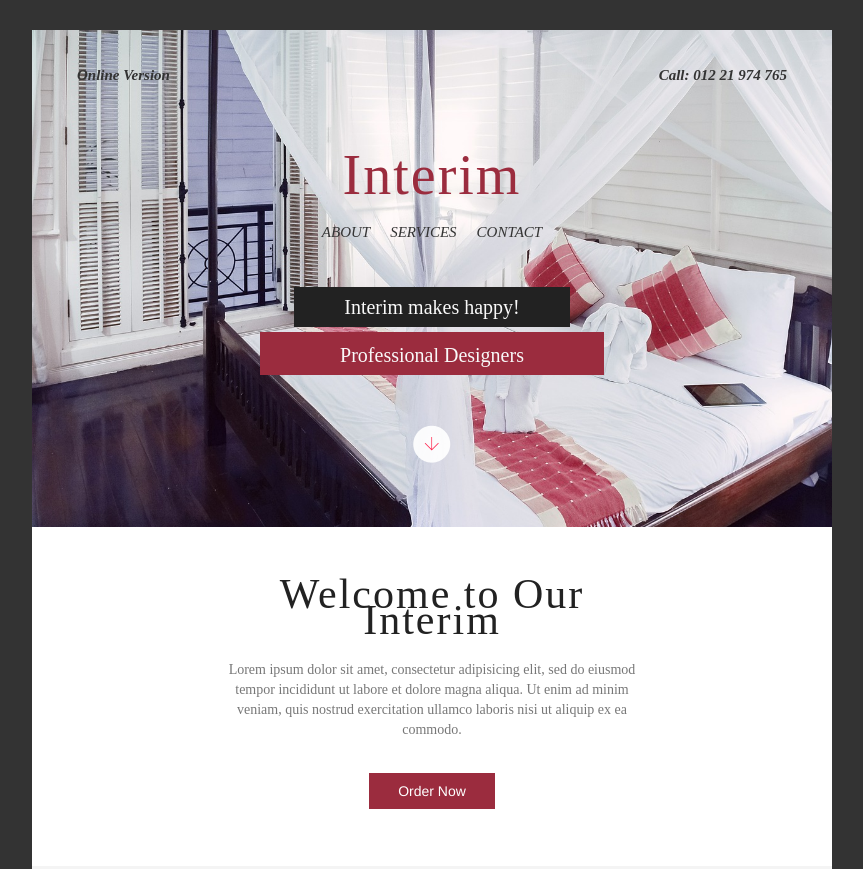
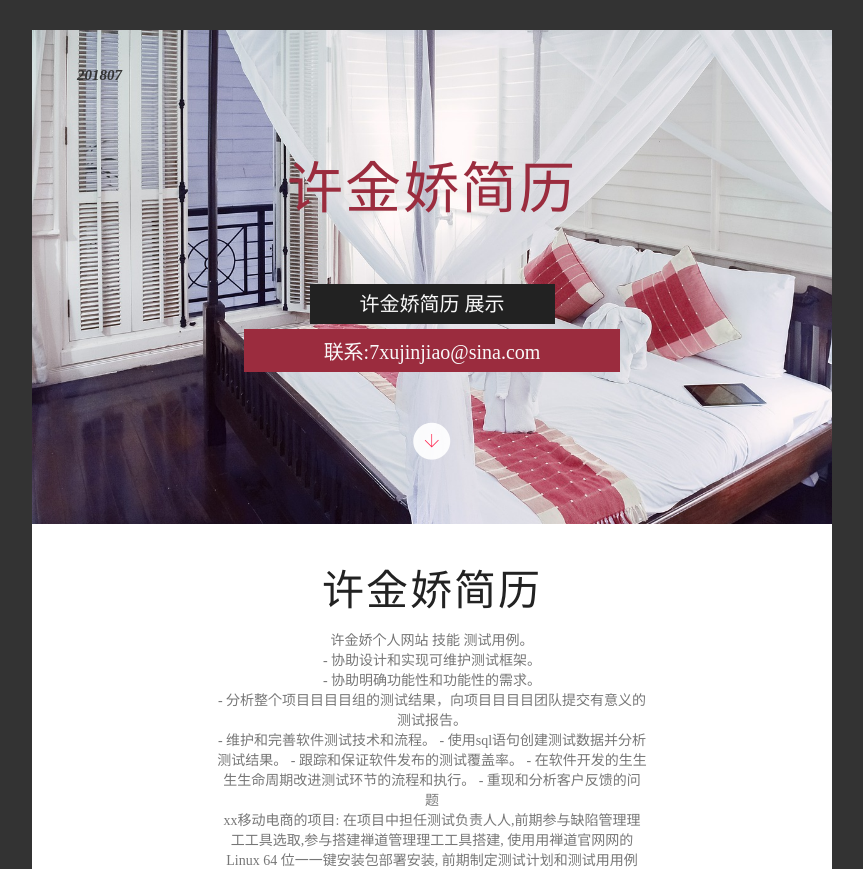
Before and after one commit to xujinjiao/xujinjiao.github.io, a plain HTML site: page index.html in a window 1280 px wide. Shown: the top 869 px of the page, without its empty margins (208-1071 px from the left). Drawn offline with Linux system fonts and the light colour scheme.

Commit message:
代码提交

```diff
--- a/index.html
+++ b/index.html
@@ -1,11 +1,11 @@
 <!DOCTYPE html>
 <html>
 <head>
-<title>HOME</title>
+<title>简历</title>
 <!-- Custom Theme files -->
 <meta name="viewport" content="width=device-width, initial-scale=1">
 <meta http-equiv="Content-Type" content="text/html; charset=utf-8" />
-<meta name="keywords" content="Interim Newsletter templates, Email Templates, Newsletters, Marketing  templates,
+<meta name="keywords" content="许金娇简历 Newsletter templates, Email Templates, Newsletters, Marketing  templates,
 	Advertising templates, free Newsletter" />
 <!-- //Custom Theme files -->
 <!-- Responsive Styles and Valid Styles -->
@@ -144,13 +144,13 @@
                           <tbody><tr>
                             <th class="stack65" width="200" valign="top" style="margin:0; padding:0; vertical-align:top;"><table width="200" border="0" cellspacing="0" cellpadding="0" align="left" class="box3">
                                 <tbody><tr>
-                                  <td class="txtling" style="font-family:Arno Pro; font-size:15px; line-height:20px; color:#333333; text-align:left; font-style:italic;"><em><a href="#" target="_blank" style="color:#333333; text-decoration:none;">Online Version</a></em></td>
+                                  <td class="txtling" style="font-family:Arno Pro; font-size:15px; line-height:20px; color:#333333; text-align:left; font-style:italic;"><em><a href="#" target="_blank" style="color:#333333; text-decoration:none;">201807</a></em></td>
                                 </tr>
                               </tbody></table>
                             </th>
                             <th class="stack2" width="250" style="margin:0; padding:0;"><table width="250" border="0" cellspacing="0" cellpadding="0" align="right" class="box4">
                                 <tbody><tr>
-                                  <td class="txtling" style="font-family:Arno Pro; font-size:15px; line-height:20px; color:#333333; text-align:right; font-style:italic;"><em><span>Call: 012 21 974 765</span></em></td>
+                                  <td class="txtling" style="font-family:Arno Pro; font-size:15px; line-height:20px; color:#333333; text-align:right; font-style:italic;"><em><span></span></em></td>
                                 </tr>
                               </tbody></table>
                             </th>
@@ -161,7 +161,7 @@
                       <td height="58"></td>
                     </tr>
                     <tr>
-                      <td align="center"><a href="#" style="color:#9b2c3e; font-family:Niagara Solid;letter-spacing:2px;font-size:4em; text-decoration:none;">Interim</a></td>
+                      <td align="center"><a href="#" style="color:#9b2c3e; font-family:Niagara Solid;letter-spacing:2px;font-size:4em; text-decoration:none;">许金娇简历</a></td>
                     </tr>
                     <tr>
                       <td height="15"></td>
@@ -169,11 +169,11 @@
                     <tr>
                       <td align="center"><table border="0" cellspacing="0" cellpadding="0" align="center">
                           <tbody><tr>
-                            <td style="font-family:Arno Pro; font-size:15px; line-height:20px; color:#333333; text-align:center;"><em><a href="#" target="_blank" style="color:#333333; text-decoration:none;">ABOUT</a></em></td>
+                            <td style="font-family:Arno Pro; font-size:15px; line-height:20px; color:#333333; text-align:center;"><em><a href="#" target="_blank" style="color:#333333; text-decoration:none;"></a></em></td>
                             <td width="20"></td>
-                            <td style="font-family:Arno Pro; font-size:15px; line-height:20px; color:#333333; text-align:center;"><em><a href="#" target="_blank" style="color:#333333; text-decoration:none;">SERVICES</a></em></td>
+                            <td style="font-family:Arno Pro; font-size:15px; line-height:20px; color:#333333; text-align:center;"><em><a href="#" target="_blank" style="color:#333333; text-decoration:none;"></a></em></td>
                             <td width="20"></td>
-                            <td style="font-family:Arno Pro; font-size:15px; line-height:20px; color:#333333; text-align:center;"><em><a href="#" target="_blank" style="color:#333333; text-decoration:none;">CONTACT</a></em></td>
+                            <td style="font-family:Arno Pro; font-size:15px; line-height:20px; color:#333333; text-align:center;"><em><a href="#" target="_blank" style="color:#333333; text-decoration:none;"></a></em></td>
                           </tr>
                         </tbody></table></td>
                     </tr>
@@ -191,7 +191,7 @@
                                         <td height="5"></td>
                                       </tr>
                                       <tr>
-                                        <td style="font-family:Arno Pro; font-size:18px; font-size:20px;padding-top:5px; line-height:20px; color:#f9f9f9; text-align:center;">Interim makes happy!</td>
+                                        <td style="font-family:Arno Pro; font-size:18px; font-size:20px;padding-top:5px; line-height:20px; color:#f9f9f9; text-align:center;">许金娇简历 展示</td>
                                       </tr>
                                       <tr>
                                         <td height="10"></td>
@@ -213,7 +213,7 @@
                                         <td height="8"></td>
                                       </tr>
                                       <tr>
-                                        <td style="font-family:Arno Pro; font-size:20px;padding-top:5px; line-height:20px; color:#f9f9f9; text-align:center;">Professional Designers</td>
+                                        <td style="font-family:Arno Pro; font-size:20px;padding-top:5px; line-height:20px; color:#f9f9f9; text-align:center;">联系:7xujinjiao@sina.com</td>
                                       </tr>
                                       <tr>
                                         <td height="10"></td>
@@ -254,13 +254,42 @@
                             <tbody><tr><td height="54">&nbsp;</td></tr>
                             <tr>
                                 <td align="center" style="font-family:Niagara Solid; font-size:3em; color: #222222;letter-spacing:2px; line-height: 26px;" class="scale-center-both" data-color="Headers Big" data-size="Headers Big" data-min="16" data-max="30">
-                                  Welcome to Our Interim
+                                  许金娇简历
                                 </td>
                             </tr>
                             <tr><td height="27">&nbsp;</td></tr>
                             <tr>
                                 <td align="center" style="font-family:Arno Pro; font-size: 14px; color: #777777; line-height: 20px;" class="scale-center-both" data-color="Paragraphs Big" data-size="Paragraphs Big" data-min="12" data-max="22">
-                                    Lorem ipsum dolor sit amet, consectetur adipisicing elit, sed do eiusmod tempor incididunt ut labore et dolore magna aliqua. Ut enim ad minim veniam, quis nostrud exercitation ullamco laboris nisi ut aliquip ex ea commodo.
+
+许金娇个人网站
+
+技能
+测试用例。
+<br>
+- 协助设计和实现可维护测试框架。
+<br>
+- 协助明确功能性和功能性的需求。
+<br>
+- 分析整个项⽬目⽬目组的测试结果，向项⽬目⽬目团队提交有意义的测试报告。
+<br>
+- 维护和完善软件测试技术和流程。
+- 使用sql语句创建测试数据并分析测试结果。
+- 跟踪和保证软件发布的测试覆盖率。
+- 在软件开发的⽣生⽣生命周期改进测试环节的流程和执行。
+- 重现和分析客户反馈的问题
+
+<br>
+
+xx移动电商的项目:
+
+在项目中担任测试负责⼈人,前期参与缺陷管理理⼯工具选取,参与搭建禅道管理理⼯工具搭建, 使⽤用禅道官⽹网的Linux 64 位⼀一键安装包部署安装, 前期制定测试计划和测试⽤用例例，并评审测试计划和⽤用例例，开发过程中，⼀一边进行测试,并根据需求⽂文档和测试稳定后端功能模块,编写<< 乐摇⽹网⽤用户⼿手册>>, App 测试 android 和ios 进行功能测试，使⽤用jmeter 测试接⼝口性能和使⽤用jvm 测试线程,根据技术经理理安排和建议,优先测试容易易出 bug 的功能模块, 在禅道上提交bug，跟踪项⽬目进度和测试进度；提交测试报告，并向客户演示讲解项⽬目功能.本系统包括的主要模块有：⽤用户信息管理、商品管理、店家管理、订单管理、留言管理等
+
+
+谋求一份软件测试的工作,月薪8k
+
+
+
+
                                 </td>
                             </tr>
                             <tr><td height="33">&nbsp;</td></tr>
```
Also changed, not shown: job.html (added, +22 -0 lines), 2 other files.
